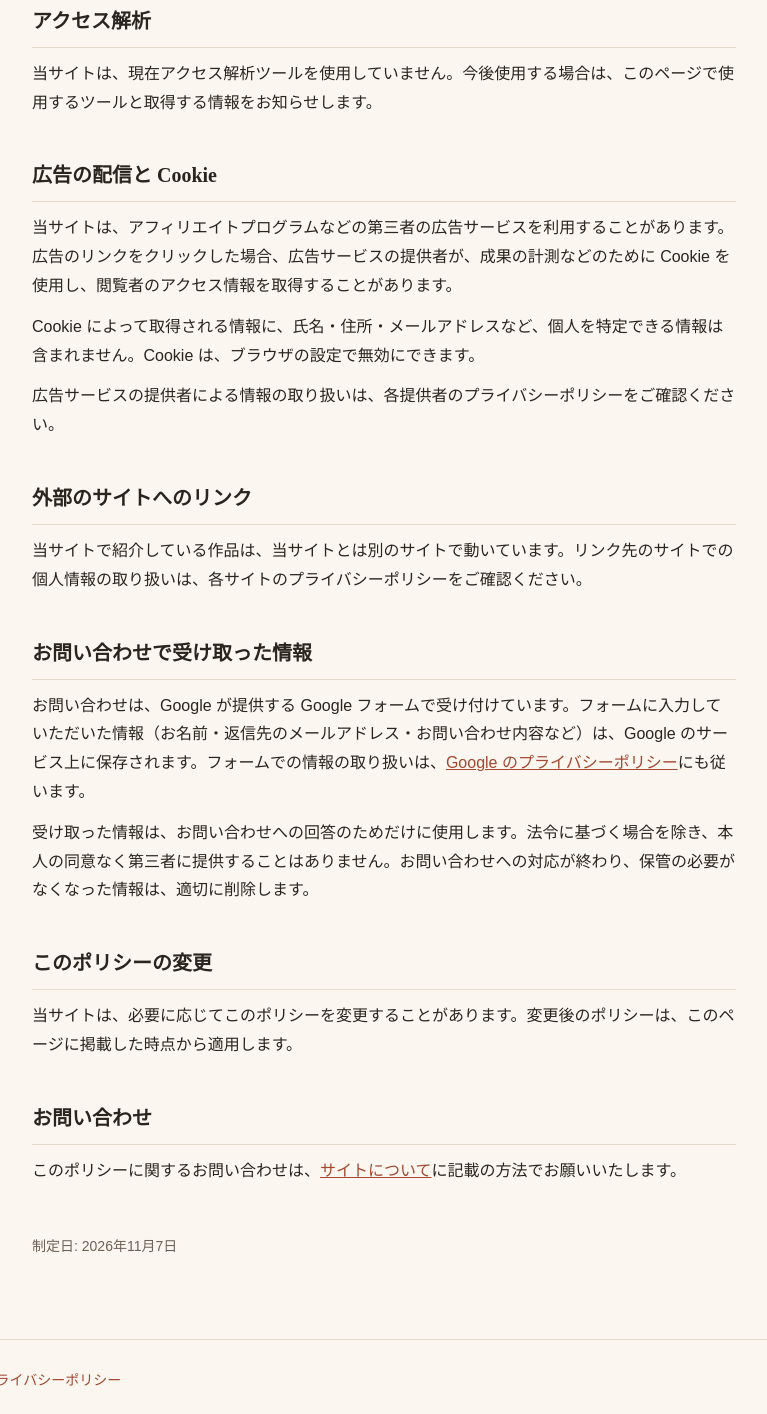
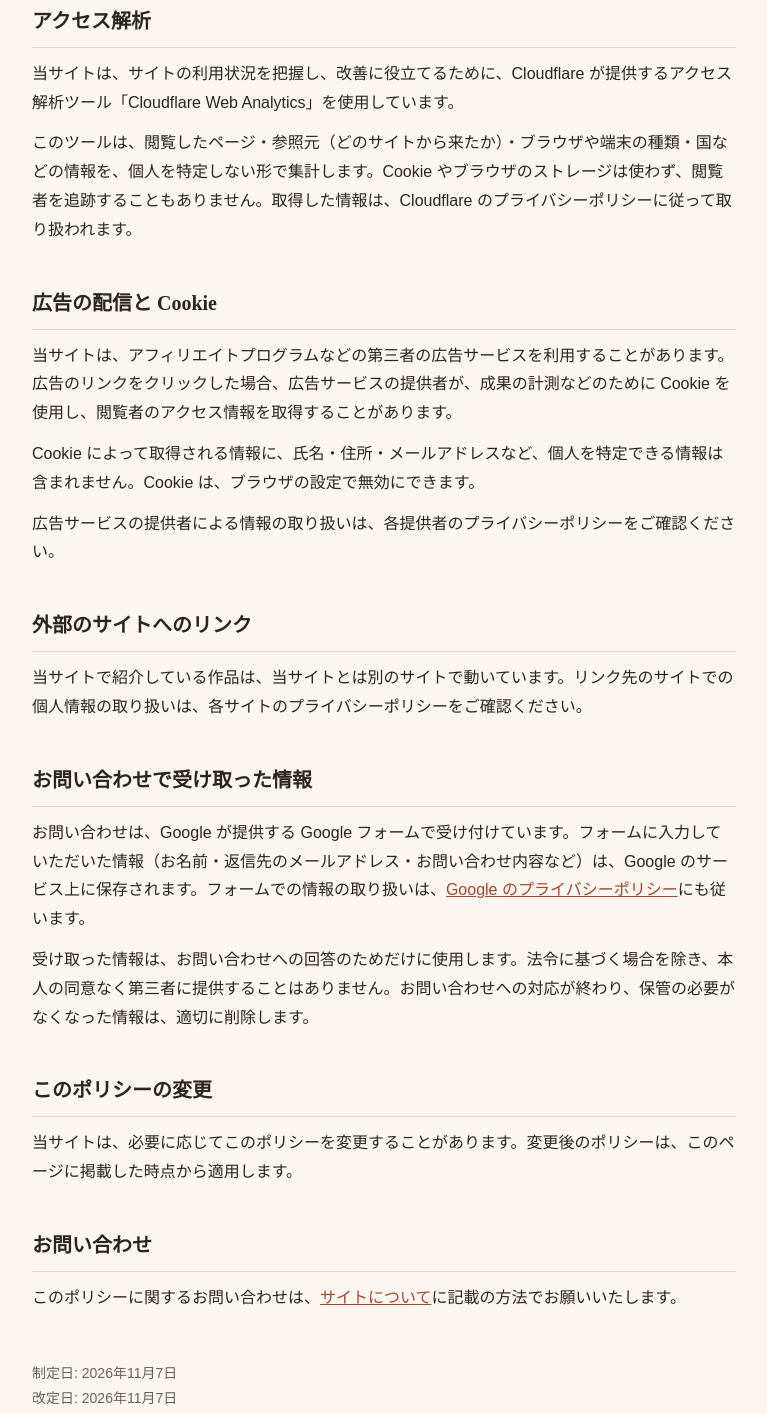
Before and after one commit to LASC-SINCE2015/adsite, a plain HTML site: page site/privacy.html in a window 1280 px wide. Shown: the part 556-1970 px from the top of the page, without its empty margins (256-1023 px from the left). Drawn offline with Linux system fonts and the light colour scheme.

Commit message:
アクセス解析に Cloudflare Web Analytics を導入
- プライバシーポリシーのアクセス解析の記載を更新し、改定日を追加
- ADR 0003 を追加

Co-Authored-By: Claude Opus 5.5 <noreply@anthropic.com>

```diff
--- a/site/privacy.html
+++ b/site/privacy.html
@@ -29,7 +29,8 @@
 
     <section>
       <h2>アクセス解析</h2>
-      <p>当サイトは、現在アクセス解析ツールを使用していません。今後使用する場合は、このページで使用するツールと取得する情報をお知らせします。</p>
+      <p>当サイトは、サイトの利用状況を把握し、改善に役立てるために、Cloudflare が提供するアクセス解析ツール「Cloudflare Web Analytics」を使用しています。</p>
+      <p>このツールは、閲覧したページ・参照元（どのサイトから来たか）・ブラウザや端末の種類・国などの情報を、個人を特定しない形で集計します。Cookie やブラウザのストレージは使わず、閲覧者を追跡することもありません。取得した情報は、Cloudflare のプライバシーポリシーに従って取り扱われます。</p>
     </section>
 
     <section>
@@ -60,7 +61,7 @@
       <p>このポリシーに関するお問い合わせは、<a class="text-link" href="about.html#contact">サイトについて</a>に記載の方法でお願いいたします。</p>
     </section>
 
-    <p class="page-updated">制定日: 2026年11月7日</p>
+    <p class="page-updated">制定日: 2026年11月7日<br>改定日: 2026年11月7日</p>
   </main>
 
   <footer class="site-footer">
```
Also changed, not shown: 3 other files.
